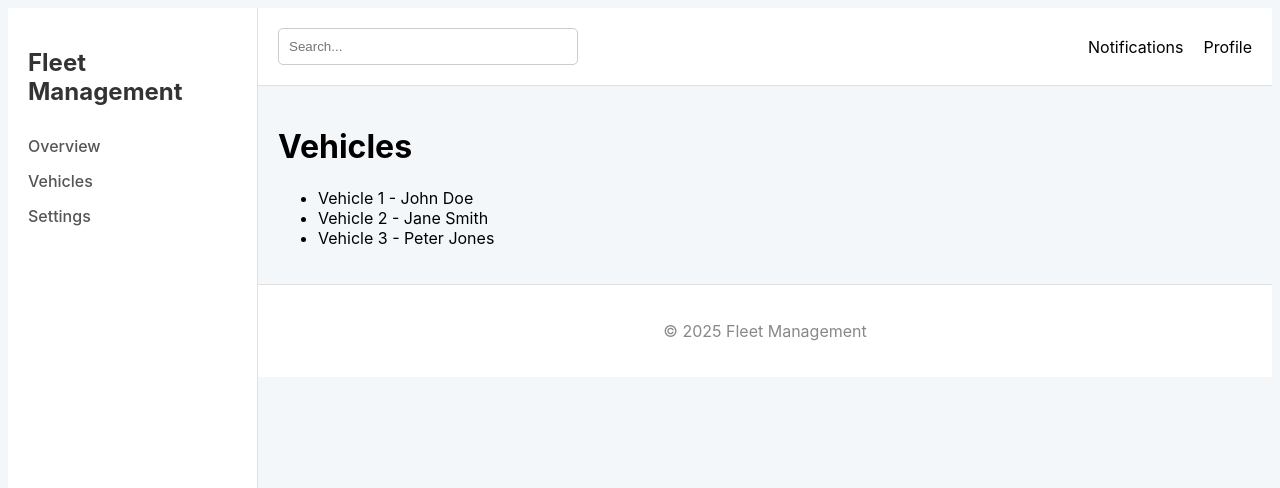
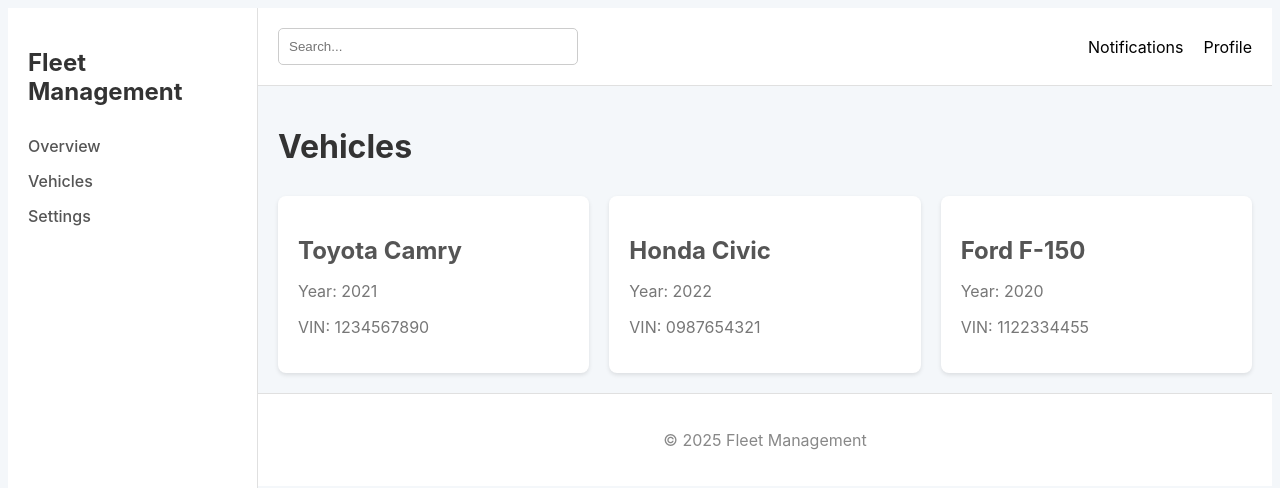
Before and after one commit to choucheniheb/fleet-management-front-end, a Next.js app: page /vehicles in a window 1280 px wide. Shown: the top 488 px of the page. Built offline with nearby package versions, Linux system fonts and the light colour scheme.

Commit message:
feat: update vehicles page
Co-authored-by: openhands <openhands@all-hands.dev>

```diff
--- a/src/app/vehicles/page.tsx
+++ b/src/app/vehicles/page.tsx
@@ -1,25 +1,28 @@
 
 import Link from 'next/link';
+import { Vehicle } from '../types';
 
-const vehicles = [
-  { id: 1, name: 'Vehicle 1', driver: 'John Doe' },
-  { id: 2, name: 'Vehicle 2', driver: 'Jane Smith' },
-  { id: 3, name: 'Vehicle 3', driver: 'Peter Jones' },
+const vehicles: Vehicle[] = [
+  { id: 1, make: 'Toyota', model: 'Camry', year: 2021, vin: '1234567890' },
+  { id: 2, make: 'Honda', model: 'Civic', year: 2022, vin: '0987654321' },
+  { id: 3, make: 'Ford', model: 'F-150', year: 2020, vin: '1122334455' },
 ];
 
 const Vehicles = () => {
   return (
     <div>
-      <h1>Vehicles</h1>
-      <ul>
+      <h1 style={{ marginBottom: '30px', color: '#333' }}>Vehicles</h1>
+      <div style={{ display: 'grid', gridTemplateColumns: 'repeat(auto-fit, minmax(300px, 1fr))', gap: '20px' }}>
         {vehicles.map((vehicle) => (
-          <li key={vehicle.id}>
-            <Link href={`/vehicles/${vehicle.id}`}>
-              {vehicle.name} - {vehicle.driver}
-            </Link>
-          </li>
+          <Link key={vehicle.id} href={`/vehicles/${vehicle.id}`}>
+            <div style={{ backgroundColor: '#fff', padding: '20px', borderRadius: '8px', boxShadow: '0 2px 4px rgba(0,0,0,0.1)', cursor: 'pointer' }}>
+              <h2 style={{ marginBottom: '10px', color: '#555' }}>{vehicle.make} {vehicle.model}</h2>
+              <p style={{ color: '#777' }}>Year: {vehicle.year}</p>
+              <p style={{ color: '#777' }}>VIN: {vehicle.vin}</p>
+            </div>
+          </Link>
         ))}
-      </ul>
+      </div>
     </div>
   );
 };
```
